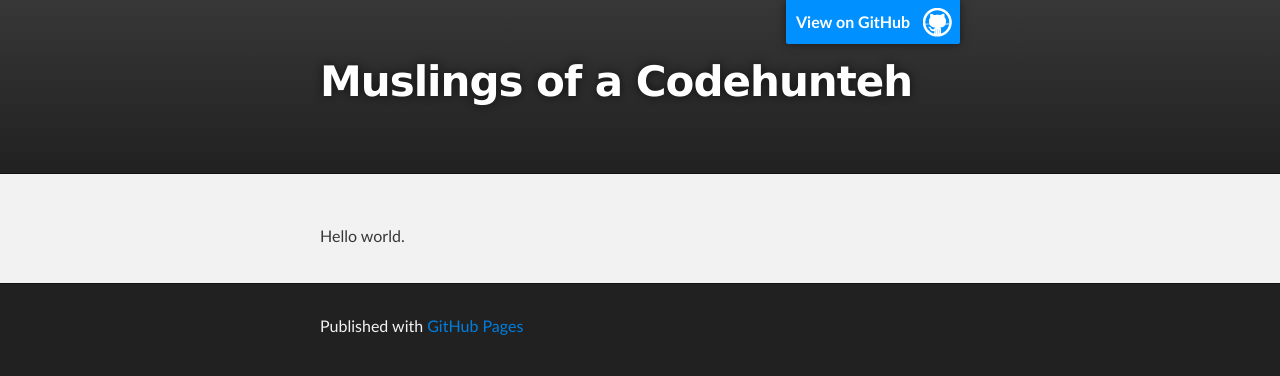
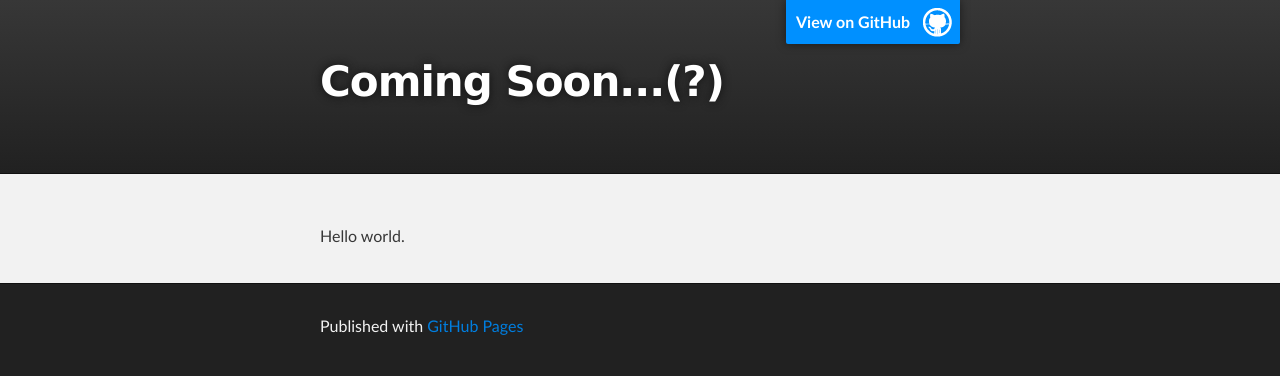
Before and after one commit to AaronNeale/CodeHunteh.github.io, a plain HTML site: page index.html in a window 1280 px wide. Drawn offline with Linux system fonts and the light colour scheme.

Commit message:
Update index.html

```diff
--- a/index.html
+++ b/index.html
@@ -8,7 +8,7 @@
 
     <link rel="stylesheet" type="text/css" media="screen" href="stylesheets/stylesheet.css">
 
-    <title>Coming soon...(?)</title>
+    <title>CodeHunteh</title>
   </head>
 
   <body>
@@ -18,7 +18,7 @@
         <header class="inner">
           <a id="forkme_banner" href="https://github.com/CodeHunteh">View on GitHub</a>
 
-          <h1 id="project_title">Muslings of a Codehunteh</h1>
+          <h1 id="project_title">Coming Soon...(?)</h1>
           <h2 id="project_tagline"></h2>
 
         </header>
```
